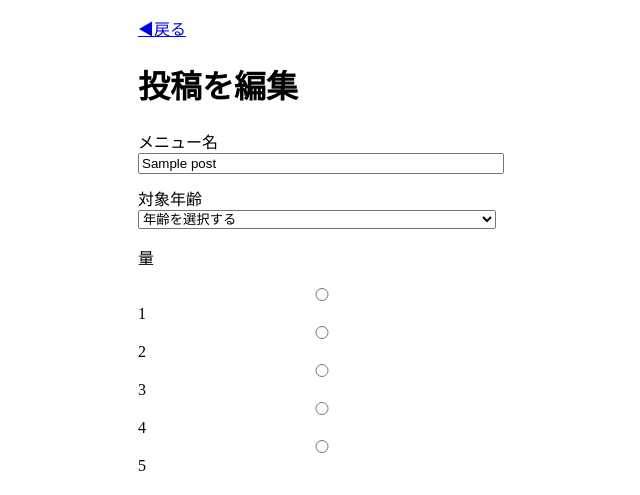
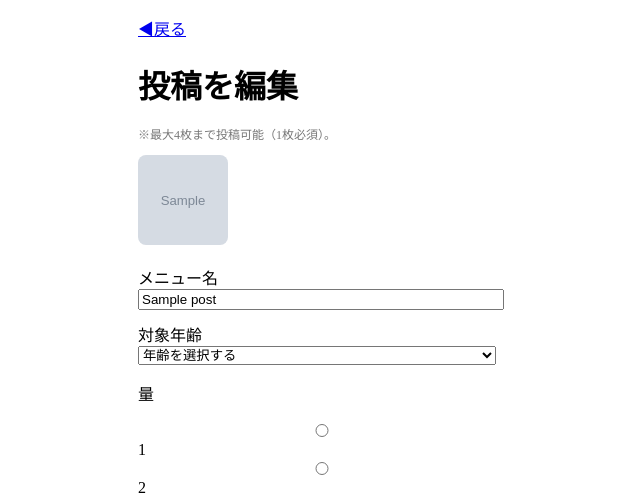
Before and after one commit to asaki-taniguchi/KodoMeal, a Django app: page /post/1/edit/ in a window 1280 px wide. Shown: the top 495 px of the page, without its empty margins (323-963 px from the left). Run offline with Django 5.2, Linux system fonts and the light colour scheme; a user stored in the database is signed in; tables that the repository leaves empty hold one stand-in row (values such as "Sample post"); grey boxes marked "Sample" are stand-in pictures.

Commit message:
投稿編集画面に既存画像を表示

```diff
--- a/templates/post_edit.html
+++ b/templates/post_edit.html
@@ -29,6 +29,21 @@
             color: #777;
             margin: -4px 0 12px;
         }
+
+        .post-edit-image-list {
+            display: flex;
+            gap: 8px;
+            overflow-x: auto;
+            margin: 8px 0 16px;
+        }
+
+        .post-edit-image {
+            width: 90px;
+            height: 90px;
+            object-fit: cover;
+            border-radius: 8px;
+            flex-shrink: 0;
+        }
     </style>
 </head>
 <body>
@@ -37,8 +52,24 @@
 
     <h1>投稿を編集</h1>
 
-    <form method="post">
+    <form method="post" enctype="multipart/form-data">
         {% csrf_token %}
+
+        <div class="image-edit-section">
+            <p class="image-note">※最大4枚まで投稿可能（1枚必須）。</p>
+
+            {% if post.images.all %}
+                <div class="post-edit-image-list">
+                    {% for image in post.images.all %}
+                        <div class="post-edit-image-item">
+                            <img src="{{ image.image.url }}" alt="投稿画像" class="post-edit-image">
+                        </div>
+                    {% endfor %}
+                </div>
+            {% else %}
+                <p class="image-note">登録済みの画像はありません</p>
+            {% endif %}
+        </div>
 
         <div class="form-group">
             <label>メニュー名<label>
```
